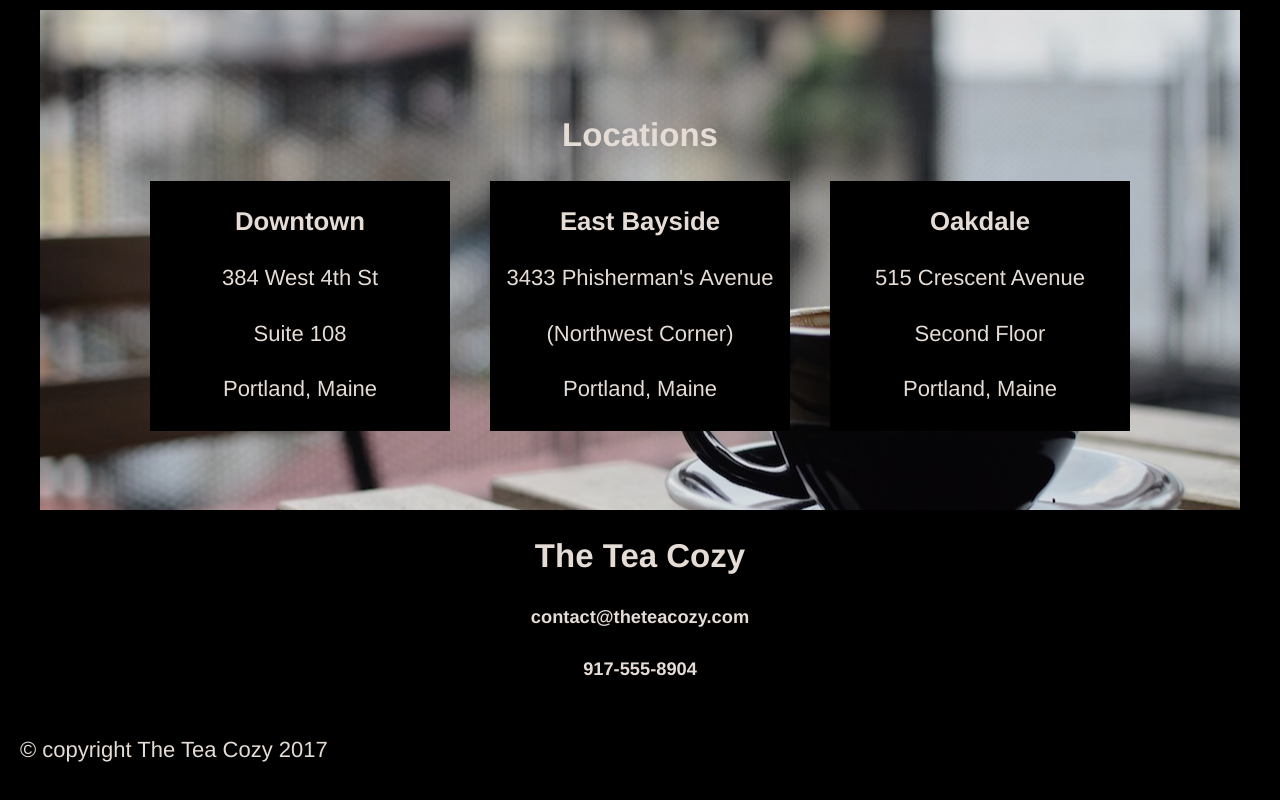
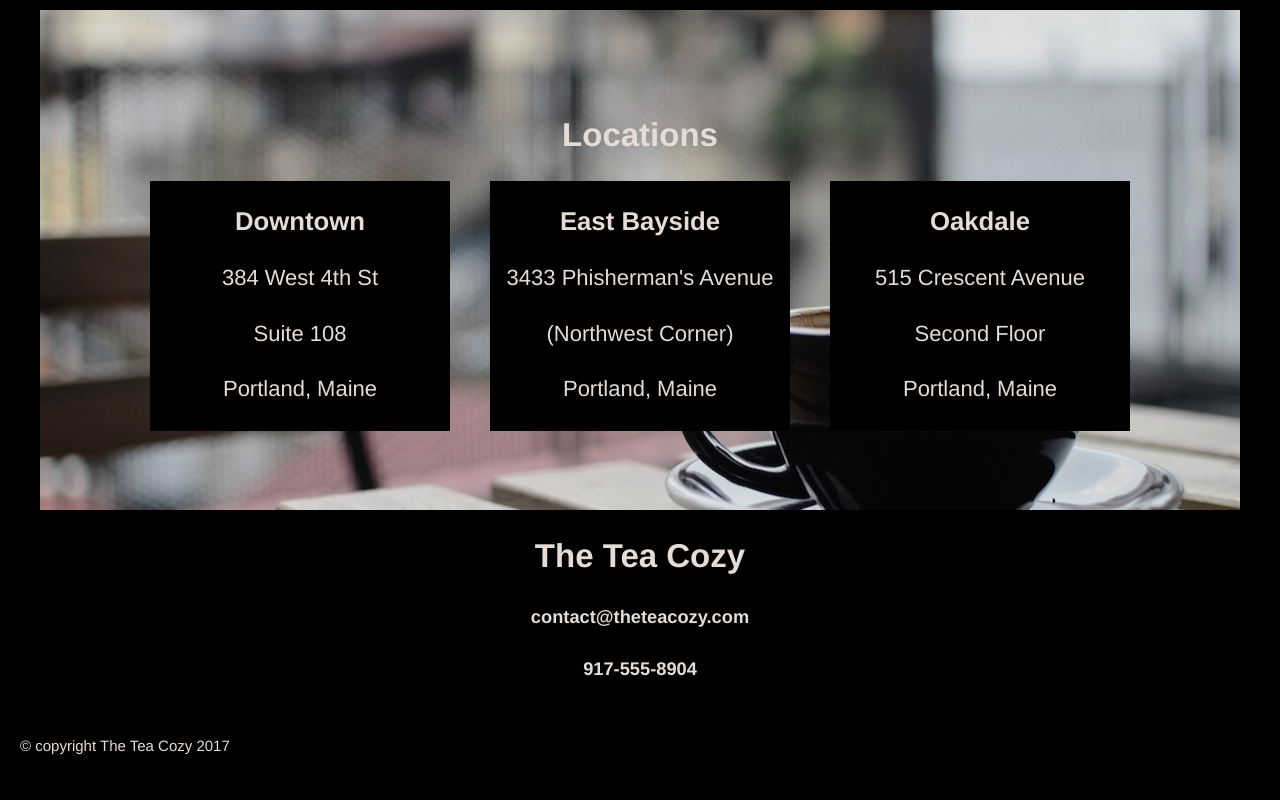
Before and after one commit to drin00/tea-cozy, a plain HTML site: page index.html in a window 1280 px wide. Shown: the part 1571-2371 px from the top of the page. Drawn offline with Linux system fonts and the light colour scheme.

Commit message:
Edit footer size.

```diff
--- a/resources/css/style.css
+++ b/resources/css/style.css
@@ -129,7 +129,8 @@ main{
   padding-top: 0px;
 }
 
-footer{
+footer p{
   text-align: left;
   margin: 69px 20px;
+  font-size: 15px;
 }
```
